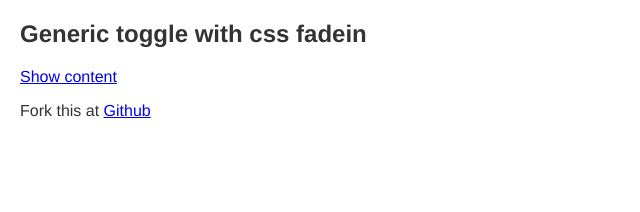
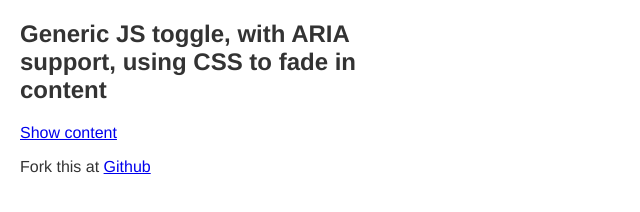
Before and after one commit to tommyno/generic-toggle-with-css-fadein, a plain HTML site: page index.html in a window 1280 px wide. Shown: the whole page, without its empty margins (0-640 px from the left). Drawn offline with Linux system fonts and the light colour scheme.

Commit message:
Update desc

```diff
--- a/index.html
+++ b/index.html
@@ -9,7 +9,7 @@
 
 <body>
 
-  <h2>Generic toggle with css fadein</h2>
+  <h2>Generic JS toggle, with ARIA support, using CSS to fade in content</h2>
 
     <a href="#" data-toggle="[data-target='content']" data-text-swap="Hide content">Show content</a>
 
```
